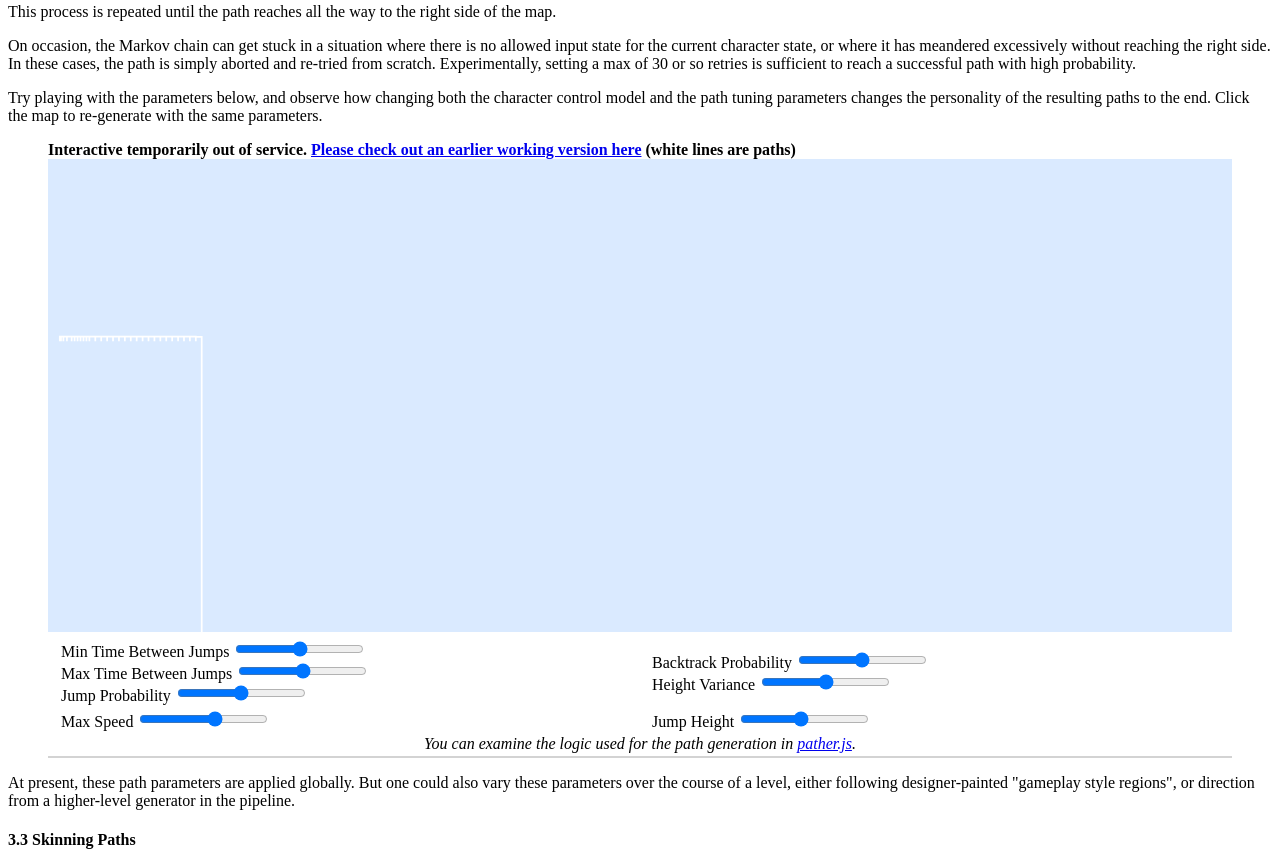
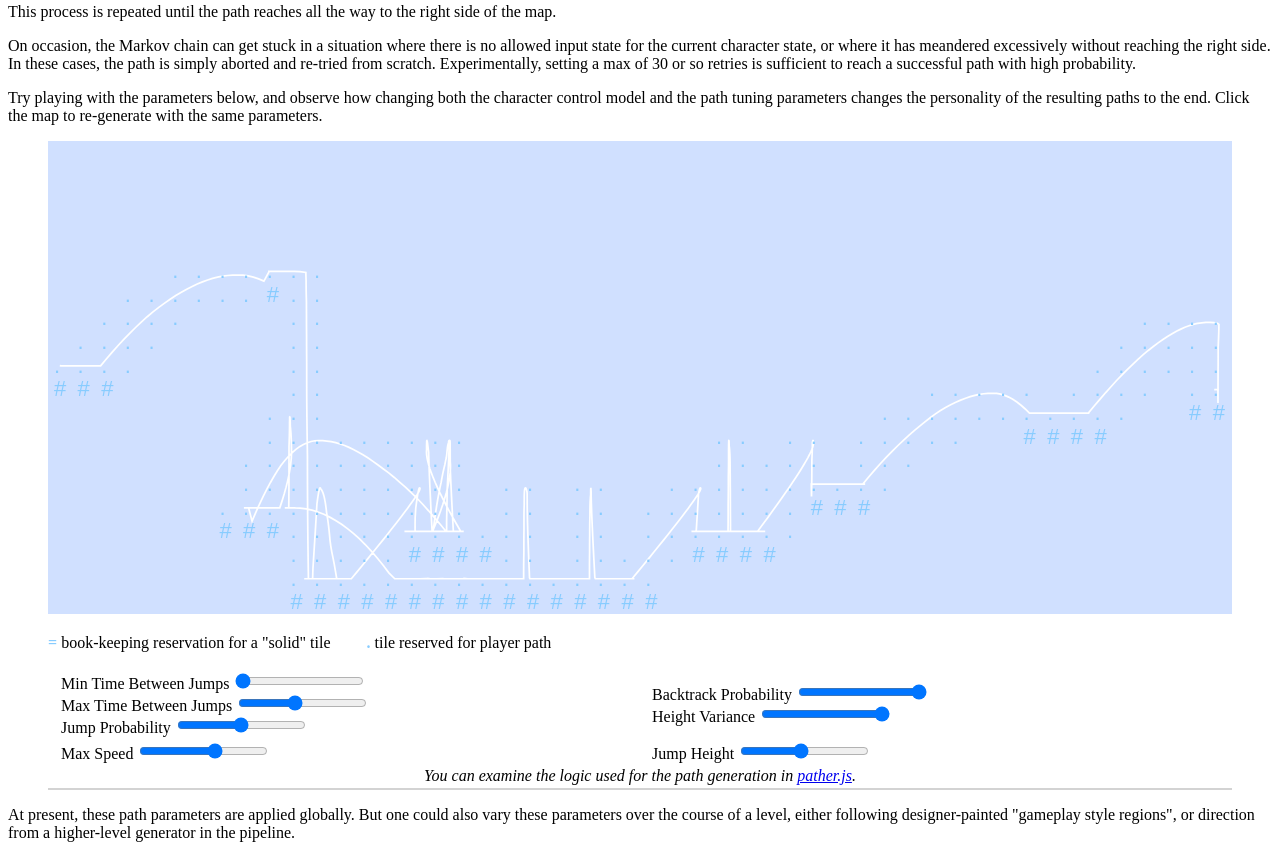
Before and after one commit to DMGregory/dmgregory.github.io, a plain HTML site: page path-first.html in a window 1280 px wide. Shown: the part 3352-4204 px from the top of the page. Drawn offline with Linux system fonts and the light colour scheme.

Commit message:
Refined path demo

```diff
--- a/path-first.html
+++ b/path-first.html
@@ -260,21 +260,23 @@
     Click the map to re-generate with the same parameters.</p>
 
     <figure class="l-middle">
-      <strong>Interactive temporarily out of service. <a href="https://codepen.io/DMGregory/pen/dyzNBeo">Please check out an earlier working version here</a> (white lines are paths)</strong>
       <canvas id="pathGen"></canvas>
+
+      <p><span style="color: #8CF; font-weight: bold;">=</span> book-keeping reservation for a "solid" tile &nbsp; &nbsp;  &nbsp; &nbsp;
+        <span style="color: #8CF; font-weight: bold;">.</span> tile reserved for player path</p>
 
       <table><tr>
         <td width="50%">
           <label for="minJumpTime">Min Time Between Jumps</label>
-          <input type="range" id="minJumpTime" min="0.5" max="8" step="any"/><br/>
+          <input type="range" id="minJumpTime" min="0.5" max="4" step="any"/><br/>
           <label for="maxJumpTime">Max Time Between Jumps</label>
-          <input type="range" id="maxJumpTime" min="0.5" max="8" step="any"/><br/>
+          <input type="range" id="maxJumpTime" min="0.5" max="4" step="any"/><br/>
           <label for="jumpProbability">Jump Probability</label>
           <input type="range" id="jumpProbability" min="0.01" max="1" step="any"/><br/>
         </td>
         <td width="50%">
           <label for="backtrackProbability">Backtrack Probability</label>
-          <input type="range" id="backtrackProbability" min="0" max="0.5" step="any"/><br/>
+          <input type="range" id="backtrackProbability" min="0" max="0.4" step="any"/><br/>
           <label for="heightVariance">Height Variance</label>
           <input type="range" id="heightVariance" min="0" max="1" step="any"/><br/>
         </td>
--- a/pather.js
+++ b/pather.js
@@ -1,4 +1,4 @@
-const SOLID_RESERVATION = 'X';
+const SOLID_RESERVATION = '#';
 const PLAYER_RESERVATION = '.';
 
 function discreteTriangleDistribution(min, max) {
@@ -50,15 +50,15 @@ class Pather {
     fallLimit;
     jumpLimit;
 
-    minSecondsOnPlatform= 1;
-    maxSecondsOnPlatform = 3;
+    minSecondsOnPlatform= .5;
+    maxSecondsOnPlatform = 2;
 
     jumpDistribution;
     landDistribution;
 
     jumpProbablity = 0.5;
 
-    backtrackProbability = 0.1;
+    backtrackProbability = 0.4;
 
     heightVariance = 1.0;
 
@@ -77,8 +77,8 @@ class Pather {
         this.jumpDistribution = discreteTriangleDistribution(min, max);
 
 
-        min = Math.round((this.controller.timeToPeak)/dt);
-        max = Math.round((this.controller.timeToPeak + 2 * this.controller.timeToFall)/dt);
+        min = Math.round((this.controller.timeToPeak + (1.0 - this.heightVariance) * this.controller.timeToFall)/dt);
+        max = Math.round((this.controller.timeToPeak + (1.0 + 0.25 * this.heightVariance) * this.controller.timeToFall)/dt);
 
         if (max < min) {max = min}
         this.landDistribution = discreteTriangleDistribution(min, max);
@@ -87,18 +87,15 @@ class Pather {
     selectInputForState(state, jumpLimit) {
         const input = {x:0, jump:false};
 
-        if (Math.random() < 10.8) {
+        if (Math.random() < 0.8) {
             if (state.facing == 0) {
-                input.x = (Math.random() < this.backtrackProbability) ? -1 : 1;
+                state.facing = (Math.random() < this.backtrackProbability) ? -1 : 1;
             }
+            input.x = state.facing;
         }
 
         if (state.y >= jumpLimit) {
-
-            if (controller.coyoteFrames > 0 && state.framesSinceGround == 1 && state.velY > 0) {
-                // If I've walked off a ledge, jump with some probability.
-                input.jump = Math.random() < this.jumpProbablity;
-            } else if (state.isOnGround(controller.coyoteFrames)) {
+            if (state.isOnGround(controller.coyoteFrames)) {
                 // Otherwise, if I'm still mid-platform, check if it's time to jump.
                 const pJump = this.jumpDistribution(state.framesOnGround);
                 input.jump = Math.random() < pJump;
@@ -110,23 +107,23 @@ class Pather {
 
     planPath(map) {
         let path;
-        for (let attempts = 0; (!path) && (attempts < 30); attempts++) {
+        for (let attempts = 0; (!path) && (attempts < 50); attempts++) {
             map.clear();
             path = this.attemptPath(map);
-            if (path) break;
+            if (path) {
+                console.log(`found successful path in ${attempts+1} attempt${attempts > 0 ? 's' : ''}.`);
+                this.successfulPath = path;
+                break;
+            }
         }
 
-        if (path) {
-            this.successfulPath = path;
-            console.log("found successful path!");
-        } else {
+        if (!path) {
             this.successfulPath = this.lastAttempt;
             console.log("failed to find path. ", this.lastAttempt);
         }
     }
 
     attemptPath(map) {
-
         const { columns, rows } = map.getDimensions();
 
         const fallLimit = rows - 2;
@@ -145,15 +142,21 @@ class Pather {
         const path = [state];
 
         const mapShim = {
-            isSolid(x, y) {
+            isSolid: function(x, y) {
                 if (x < 0 || x >= columns) return true;
                 if (y < 0) return true;
                 const tile = map.getTileAt(x, y);
                 return tile === SOLID_RESERVATION;
-            }
+            },
+            getTileAt: map.getTileAt.bind(map)
         }
 
-        map.place(SOLID_RESERVATION, 0, state.bottomTile + 1);
+        {
+            const bottom = state.bottomTile(this.controller.height);
+            map.place(SOLID_RESERVATION, 0, bottom + 1);
+        }
+
+
         let wasOnGround = true;
 
         for (let i = 0; i < ticksBudget; i++) {
@@ -166,12 +169,12 @@ class Pather {
 
 
             let needsFloor = false;
-            if (!newState.isOnGround() && newState.velY > 0) {
+            if (newState.velY > 0) {
                 if (wasOnGround) {
                     let endPlatform = this.jumpDistribution(state.framesOnGround);
                     needsFloor = Math.random() >= endPlatform;
                 } else {
-                    needsFloor = bottom > this.fallLimit
+                    needsFloor = bottom > fallLimit
                               || Math.random() < this.landDistribution(newState.framesSinceGround);
                 }
 
@@ -185,16 +188,19 @@ class Pather {
                     }
 
                     if (floorPlaced) {
+                        //floorsBuilt++;
                         // Re-run our collision check to snap the player above the newly placed floor.
                         ({collided, left, right, top, bottom} = this.controller.handleCollision(newState, mapShim));
                     }
                     wasOnGround = floorPlaced;
+                } else {
+                    wasOnGround = false;
                 }
             } else {
-                wasOnGround = true;
+                wasOnGround = newState.isOnGround();
             }
 
-            map.fill(PLAYER_RESERVATION, left, top, right, bottom);
+            map.fill(PLAYER_RESERVATION, left, top, right, newState.velY > 0 ? top : bottom);
 
             state = newState;
             path.push(state);
--- a/pathfirstdemos.js
+++ b/pathfirstdemos.js
@@ -38,7 +38,7 @@ class Demo {
   }
 
   repaint() {
-    this.context.fillStyle = "#DAEAFF";
+    this.context.fillStyle = "#D0E0FF";
     this.context.fillRect(0, 0, this.canvas.width, this.canvas.height);
 
     if (tiles.hasLoaded()) {
@@ -85,8 +85,10 @@ function drawPath(ctx, tileSize, path, colour) {
   for (let i = 1; i < path.length; i++) {
       point = path[i];
       ctx.lineTo((point.x + 0.5) * tileSize, (point.y + 0.5) * tileSize);
-      ctx.lineTo((point.x + 0.5) * tileSize, (point.y + 0.7) * tileSize);
-      ctx.lineTo((point.x + 0.5) * tileSize, (point.y + 0.5) * tileSize);
+      if (false && point.velX) {
+        ctx.lineTo((point.x + 0.5 + point.velX * 0.7) * tileSize, (point.y + 0.5 + point.velY * 0.7) * tileSize);
+        ctx.lineTo((point.x + 0.5) * tileSize, (point.y + 0.5) * tileSize);
+      }
   }
   ctx.stroke();
 }
@@ -119,7 +121,7 @@ const demos = {};
 
   function simPath(path, state, input) {
     path.length = 0;
-    path.push([startX, startY]);
+    path.push({x:startX, y:startY});
     while (state.y <= startY) {
       state = controller.step(state, input);
       path.push({x:state.x, y:state.y});
@@ -176,7 +178,7 @@ const demos = {};
   const startX = 3;
   const startY = height - 2;
   const pathGen = new Demo('pathGen',
-    new MapChunk(width, height).fill(Tile.SOLID, 0, height-1, width-1).place(Tile.PLAYER_STAND, startX, startY)
+    new MapChunk(width, height)
   )
 
   pathGen.onRegenerate = function() {
@@ -189,7 +191,7 @@ const demos = {};
       drawPath(context, tileSize, pather.successfulPath, 'white');
   }
 
-  pathGen.canvas.addEventListener('onclick', () => { console.log('clicked'); pathGen.needsUpdate = true; });
+  pathGen.canvas.addEventListener('click', () => { pathGen.needsUpdate = true; });
 
   demos.pathGen = pathGen;
 }
@@ -215,6 +217,10 @@ const demos = {};
   makeParameter(controller, 'maxAcceleration', ['acceleration'], allDemos);
   makeParameter(controller, 'maxDeceleration', ['deceleration'], allDemos);
   makeParameter(controller, 'airControl', ['airControl'], allDemos);
+  makeParameter(pather, 'minSecondsOnPlatform', ['minJumpTime'], pathDemos);
+  makeParameter(pather, 'maxSecondsOnPlatform', ['maxJumpTime'], pathDemos);
+  makeParameter(pather, 'backtrackProbability', ['backtrackProbability'], pathDemos);
+  makeParameter(pather, 'heightVariance', ['heightVariance'], pathDemos);
 }
 
 
--- a/platformer.js
+++ b/platformer.js
@@ -20,6 +20,7 @@ class CharacterState {
     clone() {
         let copy = new CharacterState(this.x, this.y);
         copy = Object.assign(copy, this);
+        copy.collision = undefined;
         return copy;
     }
 
@@ -153,6 +154,7 @@ class CharacterController {
             // Falling down - land if we touch a solid tile below.
             for (let x = left; x <= right; x++) {
                 if(map.isSolid(x, bottom) && !map.isSolid(x, bottom - 1)) {
+                    //console.log(x, bottom, map.getTileAt(x, bottom).toString());
                     newState.y = bottom - this.height;
                     newState.land();
 
@@ -160,6 +162,7 @@ class CharacterController {
                     bottom--;
 
                     collided = true;
+                    newState.collision = {x:0, y:1};
                     break;
                 }
             }
@@ -174,6 +177,7 @@ class CharacterController {
                     bottom = newState.bottomTile(this.height);
 
                     collided = true;
+                    newState.collision = {x:0, y:-1};
                     break;
                 }
             }
@@ -190,6 +194,7 @@ class CharacterController {
                     right--;
 
                     collided = true;
+                    newState.collision = {x:1, y:0};
                     break;
                 }
             }
@@ -204,11 +209,13 @@ class CharacterController {
                     right = newState.rightTile(this.width);
 
                     collided = true;
+                    newState.collision = {x:-1, y:0};
                     break;
                 }
             }
         }
 
+
         return {collided, left, right, top, bottom}
     }
 }
--- a/tilemap.js
+++ b/tilemap.js
@@ -211,7 +211,7 @@ class MapChunk {
 
                 // Used for debugging path generation. Displays path symbols instead of tiles.
                 if (typeof tile === "string") {
-                    //tx.fillText(tile, (x+0.25) * tileSize, (y+0.8) * tileSize);
+                    ctx.fillText(tile, (x+0.25) * tileSize, (y+0.8) * tileSize);
                     tile = Tile.NONE;
                 }
 
```
